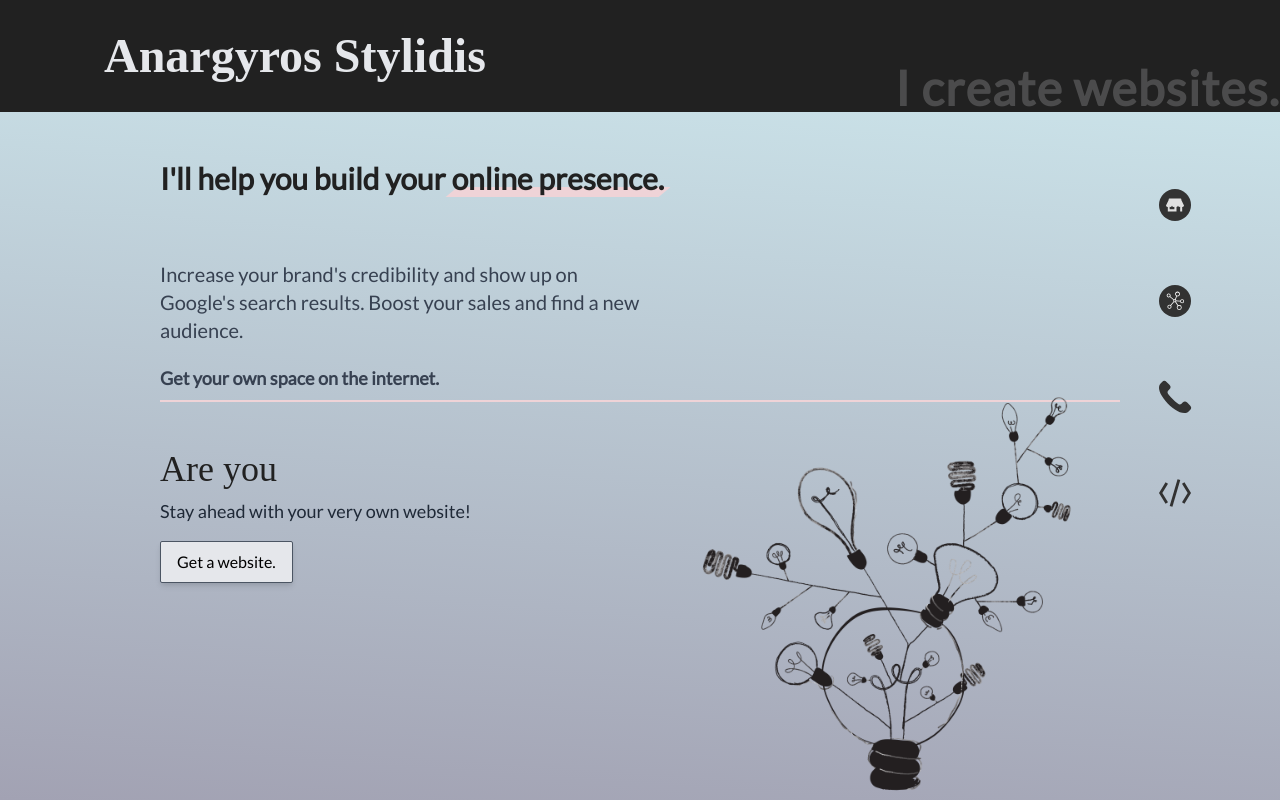
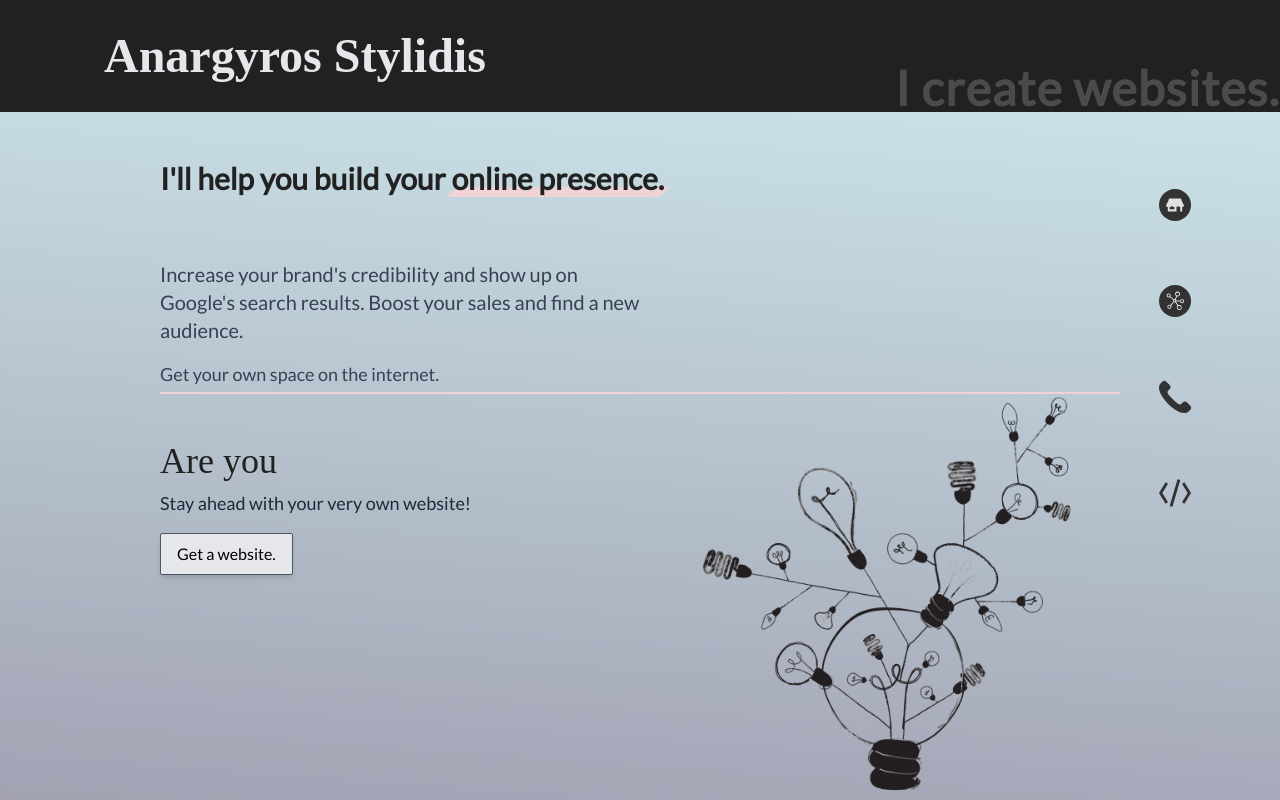
Before and after one commit to anargiris/Stylidis-Legacy, a Next.js app: page / in a window 1280 px wide. Shown: the top 800 px of the page. Built offline with nearby package versions, Linux system fonts and the light colour scheme; a web font is replaced by a local one.

Commit message:
reverse design

```diff
--- a/components/HomePageHeader.js
+++ b/components/HomePageHeader.js
@@ -34,7 +34,7 @@ const HomePageHeader = () => {
               Increase your brand's credibility and show up on Google's search
               results. Boost your sales and find a new audience.
             </p>
-            <p className="text-gray-700 leading-9 font-bold font-cab text-lg 2xl:text-3xl mt-4">
+            <p className={`text-gray-700 font-cab text-lg 2xl:text-3xl mt-4`}>
               Get your own space on the internet.
             </p>
           </div>
--- a/components/Item.js
+++ b/components/Item.js
@@ -29,8 +29,6 @@ export default function Item({ title, paragraph, stack, img, link }) {
               layout="fill"
               objectFit="cover"
               className="rounded-t-sm"
-              placeholder="blur"
-              blurDataURL=""
             />
           </motion.div>
           <motion.div layout={true} className="w-1/2 md:p-10 p-4">
--- a/pages/contact.js
+++ b/pages/contact.js
@@ -11,7 +11,7 @@ const contact = () => {
   return (
     <>
       <Head
-        title="Anargyros Stylidis - Contact"
+        title="Anargyros Stylidis - Contact information"
         description="Contact me and we can start working on your website. Fill the page's form or reach out to me on some famous social platforms."
       />
       <div className="min-h-screen mb-10">
--- a/pages/ecommerce.js
+++ b/pages/ecommerce.js
@@ -7,7 +7,7 @@ const ecommerce = () => {
     <>
       <PageHead
         title="Anargyros Stylidis - Web developer - Ecommerce"
-        title="Get your own online store. Inform yourself on the various platforms that can help you do so."
+        description="Get your own online store. Inform yourself on the various platforms that can help you do so."
       />
       <EcommercePage />
     </>
```
